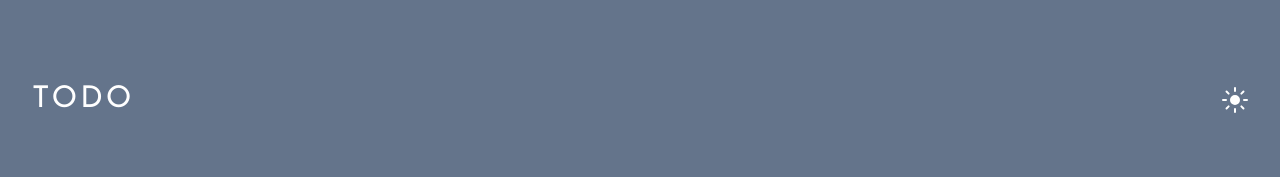
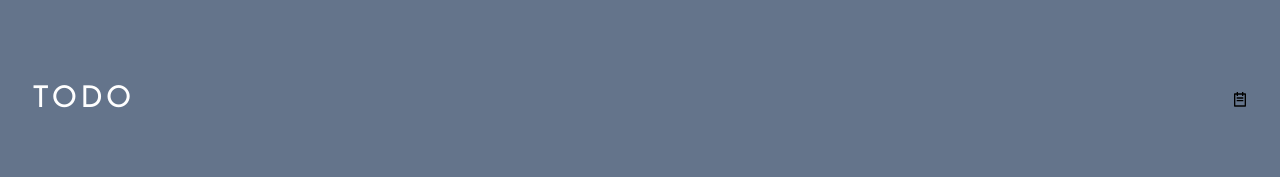
Before and after one commit to J-R77-stack/Shopping-to-get-list-react, a React (Vite) app: page / in a window 1280 px wide. Shown: the top 177 px of the page. Built offline with nearby package versions, Linux system fonts and the light colour scheme.

Commit message:
install react items and add list icon

```diff
--- a/package.json
+++ b/package.json
@@ -11,7 +11,8 @@
   },
   "dependencies": {
     "react": "^18.2.0",
-    "react-dom": "^18.2.0"
+    "react-dom": "^18.2.0",
+    "react-icons": "^5.1.0"
   },
   "devDependencies": {
     "@types/react": "^18.2.66",
--- a/src/components/Navbar.jsx
+++ b/src/components/Navbar.jsx
@@ -1,4 +1,4 @@
-import sun from "../assets/images/icon-sun.svg";
+import { RiTodoLine } from "react-icons/ri";
 
 function Navbar() {
   return (
@@ -7,7 +7,7 @@ function Navbar() {
         <h1 className="text-white text-3xl tracking-widest">TODO</h1>
       </div>
       <div className="flex items-center justify-center mr-8 ">
-        <img src={sun} alt="sun" />
+        <RiTodoLine />
       </div>
     </nav>
   );
```
Also changed, not shown: 1 other file (tests, documents, lock files or other folders).
